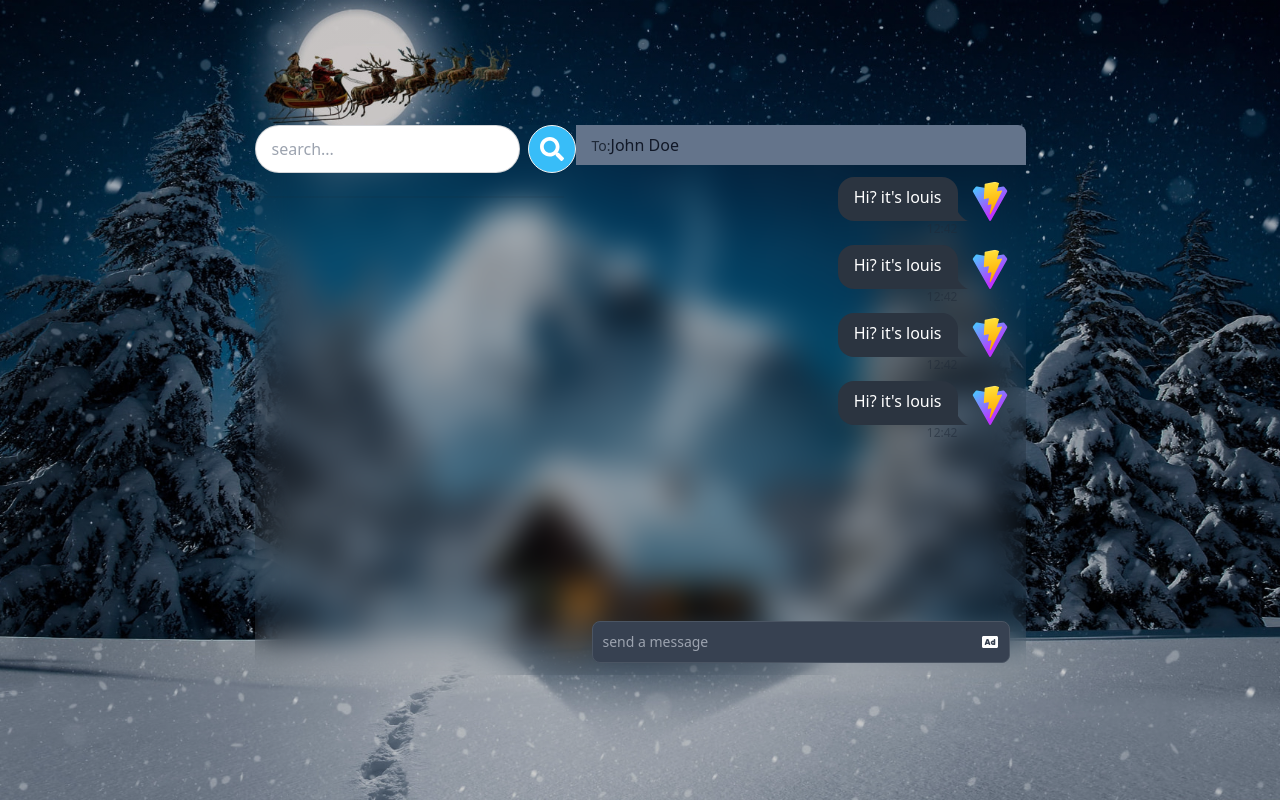
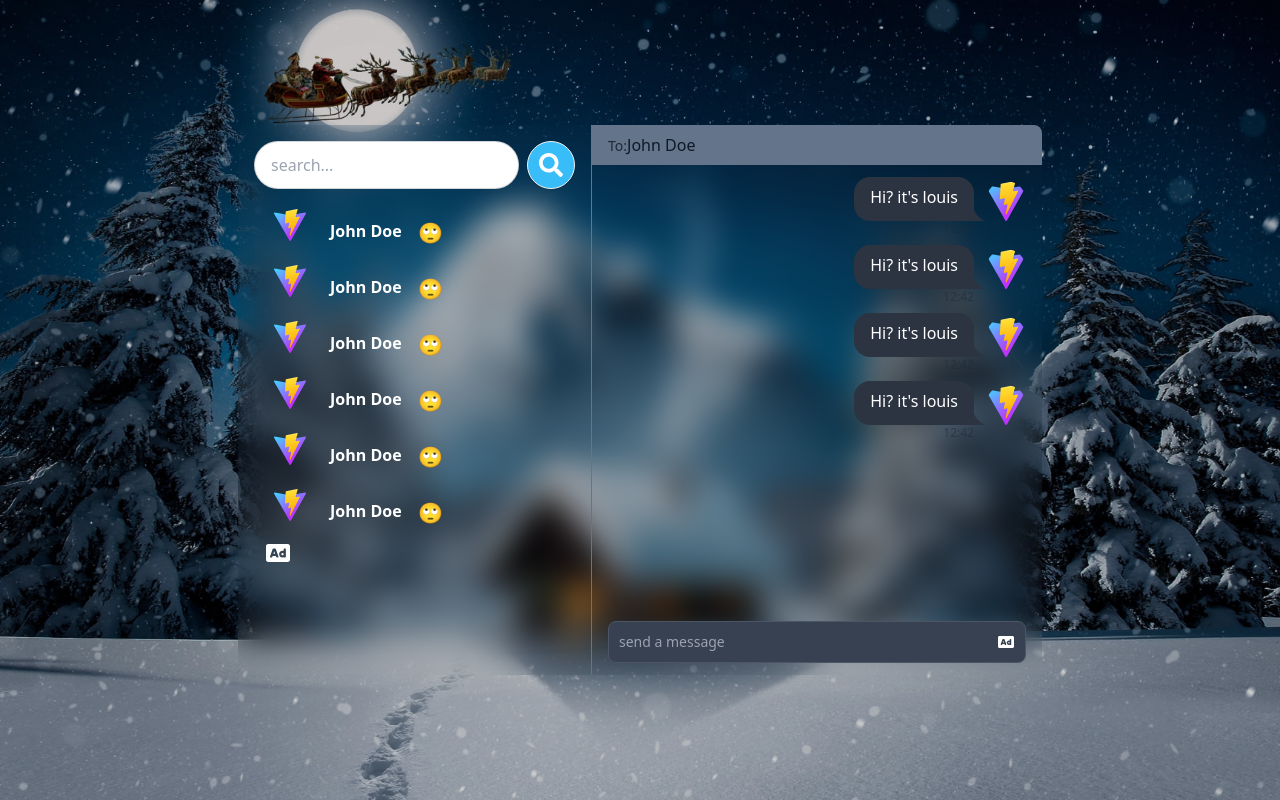
Before and after one commit to louissosthenes9/LetsChat, a React (Vite) app in the folder frontend/: page / in a window 1280 px wide. Built offline with nearby package versions, Linux system fonts and the light colour scheme.

Commit message:
refactored classes

```diff
--- a/frontend/src/components/SideBar/SideBar.jsx
+++ b/frontend/src/components/SideBar/SideBar.jsx
@@ -1,10 +1,15 @@
 import React from 'react'
 import SearchInput from './SearchInput'
+import Conversations from './Conversations'
+import { LogOutButton } from './LogOutButton'
 export default function SideBar() {
   return (
-    <div>
+    <div className='border-slate-500 border-r p-4 flex flex-col'>
         <SearchInput />
-        <div className='divider px-3 aria-hidden:true'></div>
+        <div className='px-3 my-4'>
+           <Conversations/>
+           <LogOutButton/>
+        </div>
     </div>
   )
 }
```
